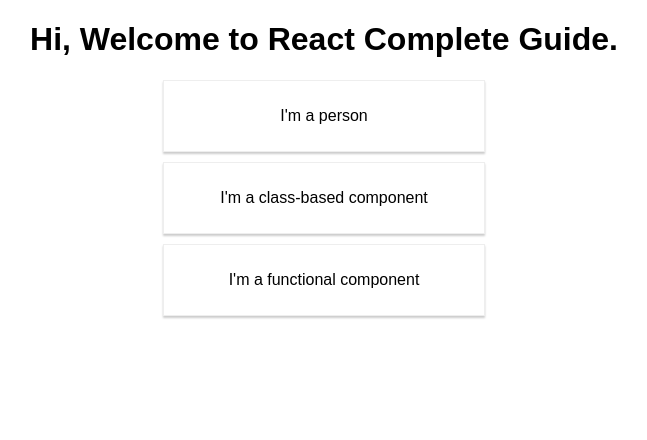
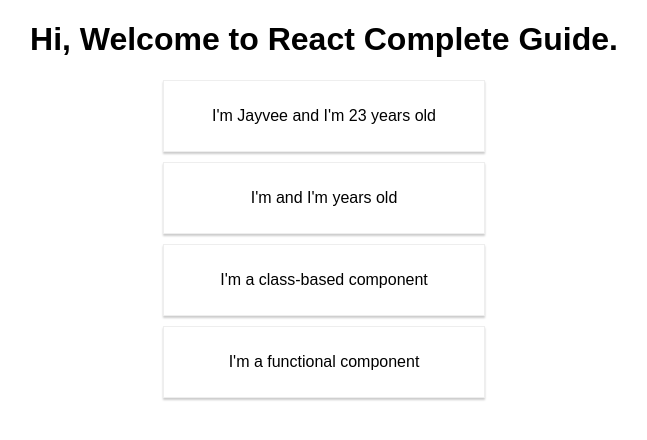
Before and after one commit to thynameisjayvee/react-complete-guide, a React (Create React App) app: page / in a window 1280 px wide. Shown: the top 440 px of the page, without its empty margins (316-963 px from the left). Built offline with nearby package versions, Linux system fonts and the light colour scheme.

Commit message:
added props data on person

```diff
--- a/src/App.js
+++ b/src/App.js
@@ -9,7 +9,8 @@
     return (
       <div className="App">
         <h1>Hi, Welcome to React Complete Guide.</h1>
-        <Person />
+        <Person name="Jayvee" age="23" />
+        <Person>Hobbies: Gaming</Person>
         <ClassBasedComponent />
         <FunctionalComponent />
       </div>
--- a/src/Person/index.js
+++ b/src/Person/index.js
@@ -1,9 +1,11 @@
 import React from "react";
 
-const person = () => {
+const person = (props) => {
   return (
     <div className="card mx-auto">
-      <p>I'm a person</p>
+      <p>
+        I'm {props.name} and I'm {props.age} years old
+      </p>
     </div>
   );
 };
```
